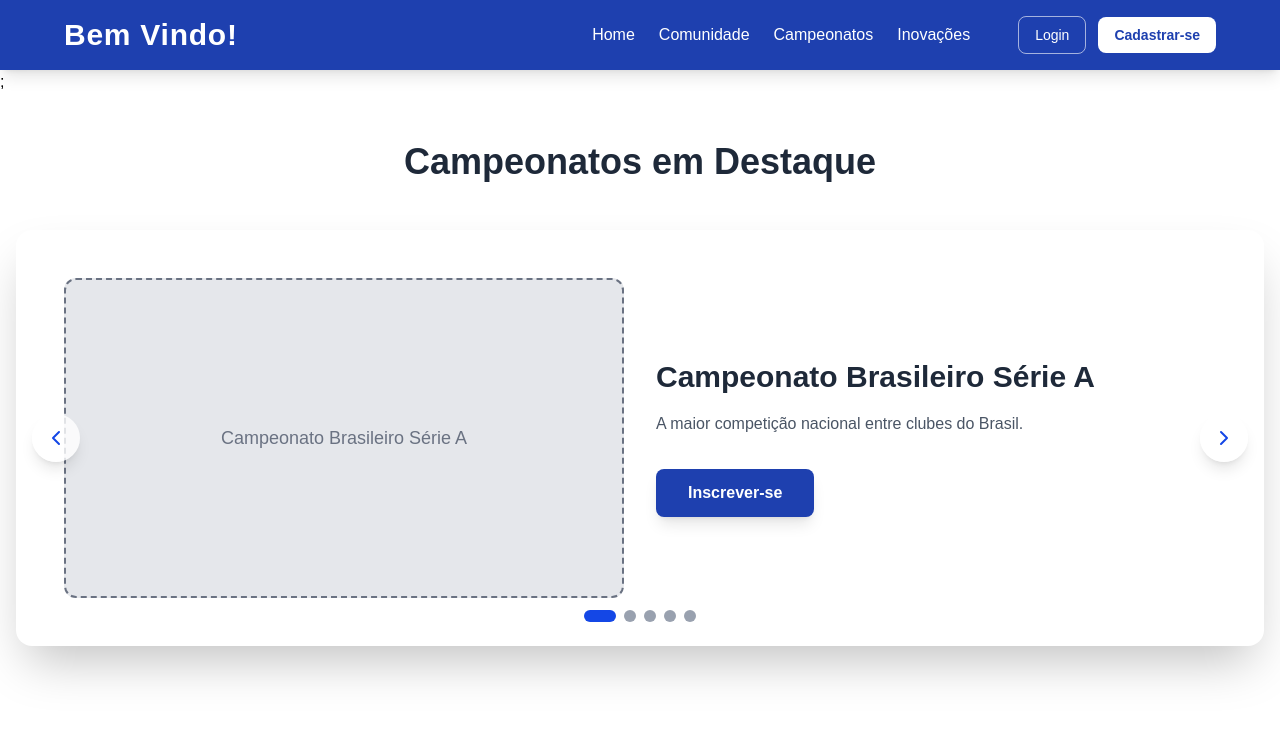
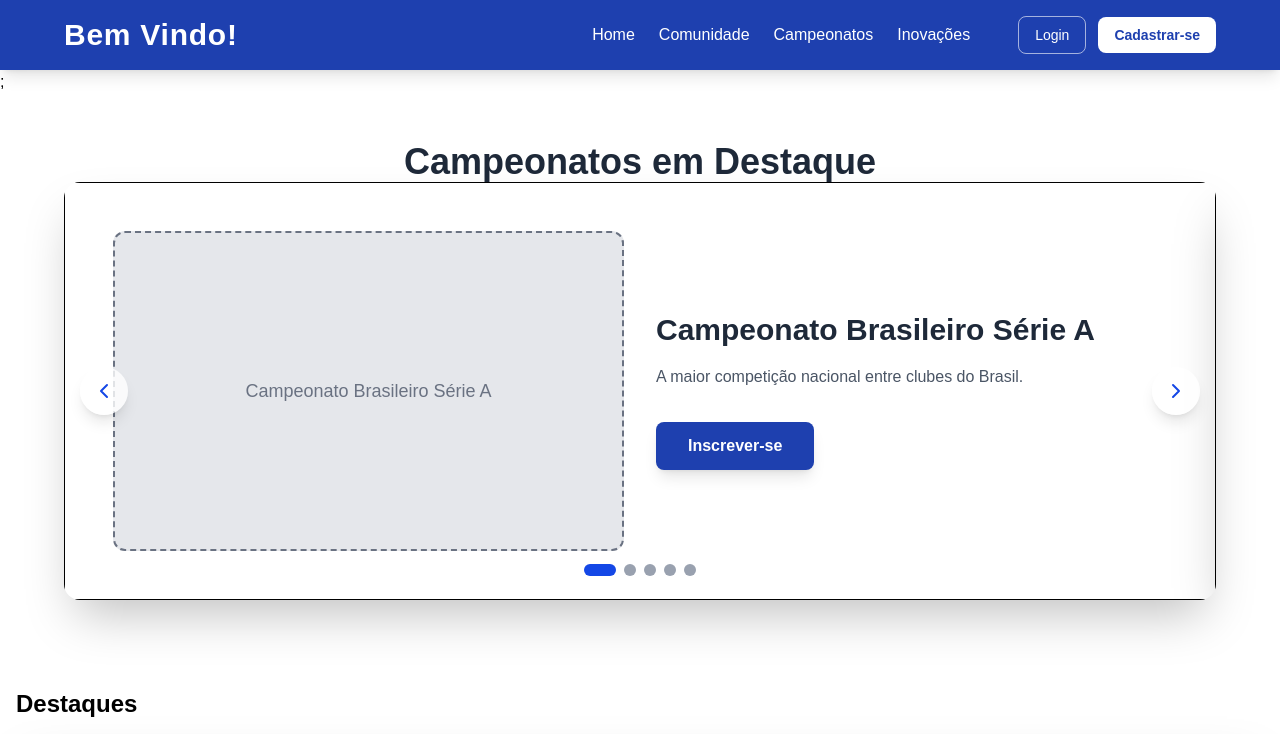
Before and after one commit to IgorAfonso/WebNewsGames, a Next.js app in the folder frontend/webnewsgames/: page / in a window 1280 px wide. Shown: the top 734 px of the page. Built offline with nearby package versions, Linux system fonts and the light colour scheme.

Commit message:
feat: css fix for carousel.

```diff
--- a/frontend/webnewsgames/components/Carousel Component/Carousel.tsx
+++ b/frontend/webnewsgames/components/Carousel Component/Carousel.tsx
@@ -66,12 +66,11 @@ export default function CarrosselCampeonatos() {
 
   return (
     <section>
-      <div className="min-h-screen py-12 px-4">
-        <div className="mx-auto">
-          <h1 className="text-4xl font-bold text-center text-gray-800 mb-12">
+      <div className="container w-[90%] mx-auto py-12">
+        <div>
+          <h1 className="text-4xl font-bold text-center text-gray-800">
             Campeonatos em Destaque
           </h1>
-
           <div className="relative bg-white rounded-2xl shadow-2xl overflow-hidden">
             {/* Slides */}
             <div
@@ -81,7 +80,7 @@ export default function CarrosselCampeonatos() {
               {campeonatos.map((campeonato) => (
                 <div
                   key={campeonato.id}
-                  className="w-full flex-shrink-0 flex flex-col md:flex-row items-center justify-between p-8 md:p-12"
+                  className="w-full bg-grey shadow-2xl border-1 flex-shrink-0 flex flex-col md:flex-row items-center justify-between p-8 md:p-12"
                 >
                   {/* Imagem */}
                   <div className="w-full md:w-1/2 mb-6 md:mb-0 md:mr-8">
```
Also changed, not shown: 1 other file (tests, documents, lock files or other folders).
